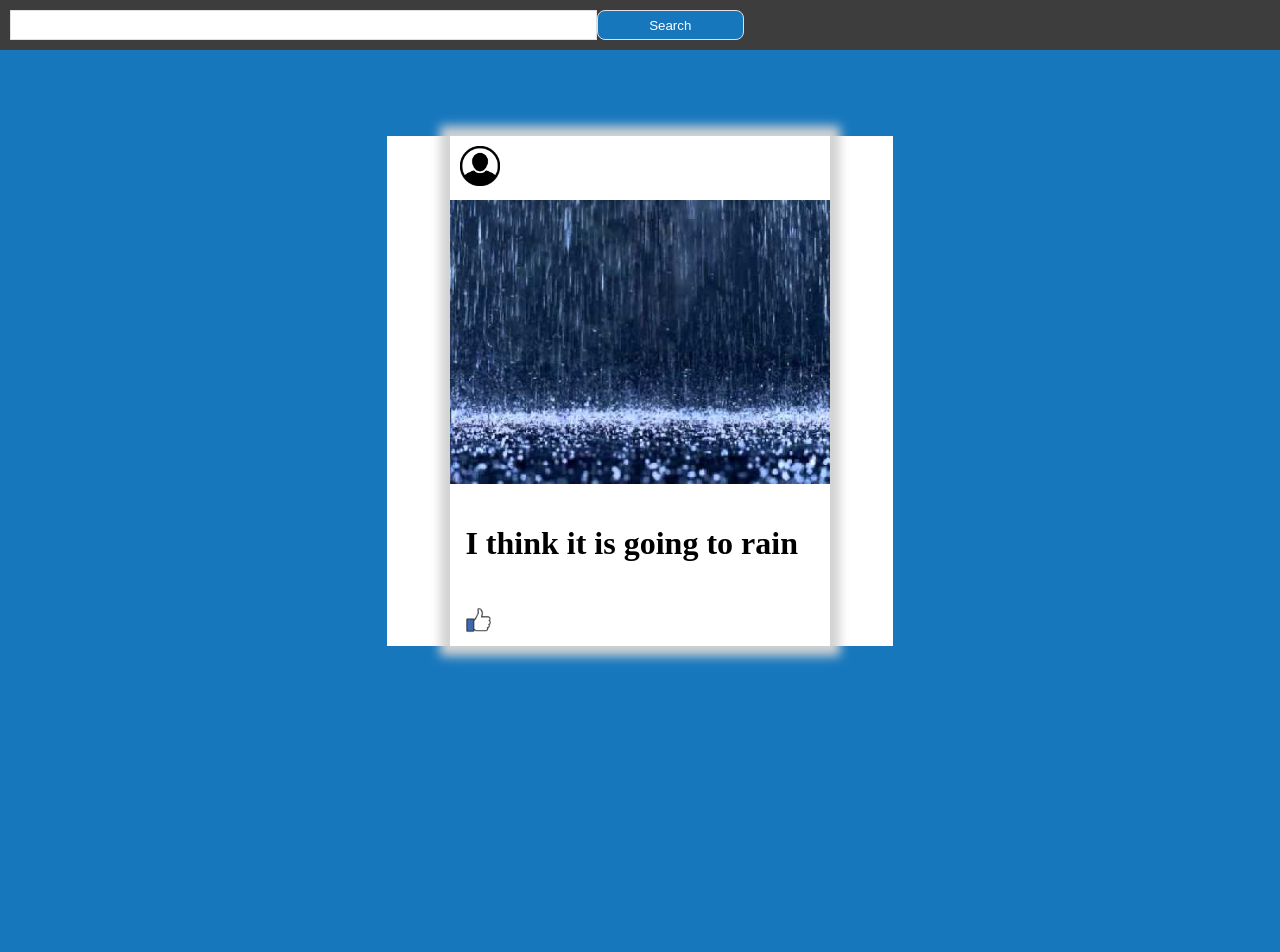
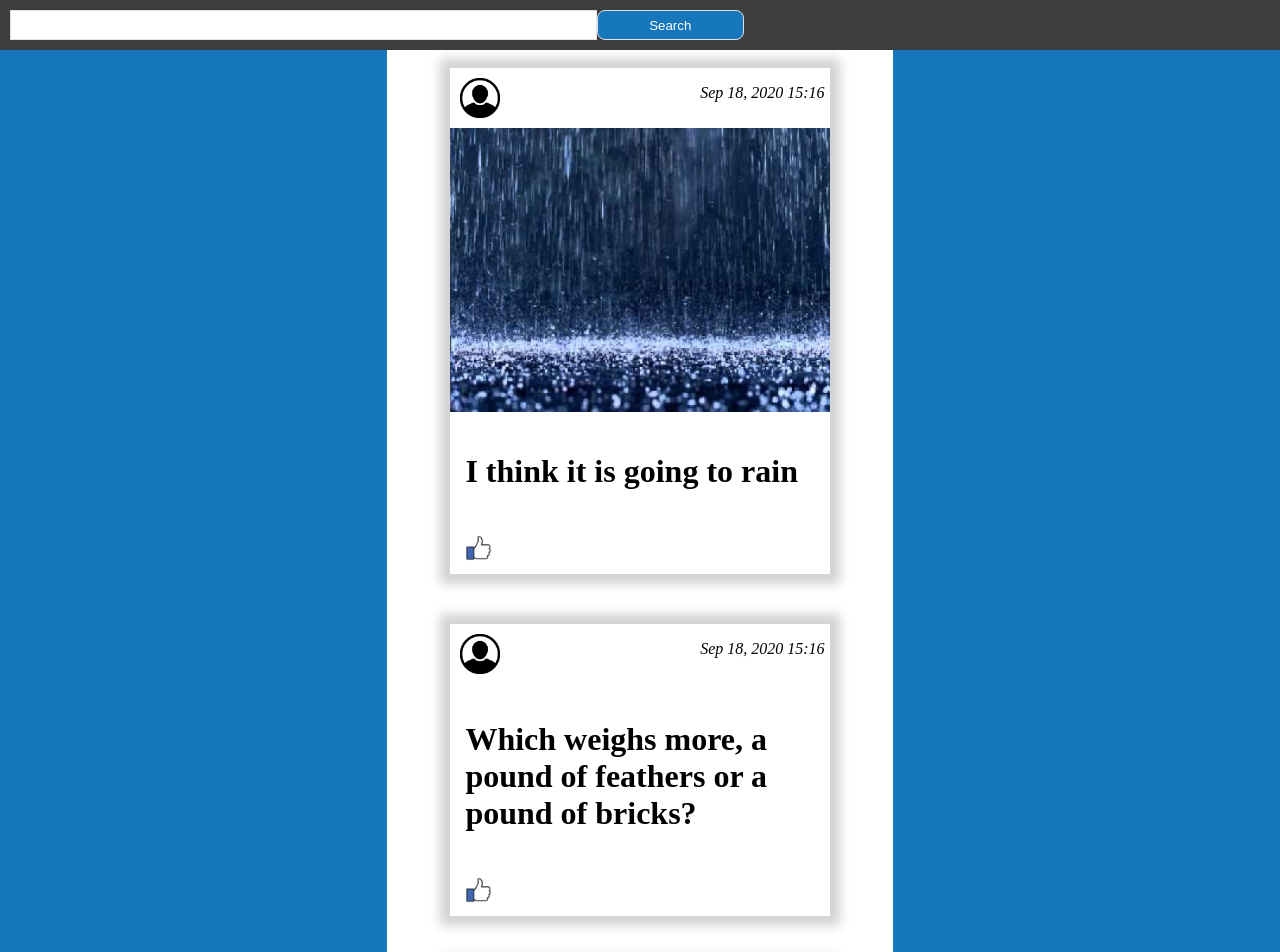
Before and after one commit to robertreimann/mrt, a plain HTML site: page index.html in a window 1280 px wide. Shown: the top 952 px of the page. Before the commit the page ends 800 px from the top, so only its background shows below. Drawn offline with Linux system fonts and the light colour scheme.

Commit message:
Added extra posts, removed bug from the header, added date to posts

```diff
--- a/css/styles.css
+++ b/css/styles.css
@@ -1,19 +1,19 @@
 body {
     background-color: #1777bd;
-    padding-top: 10%;
 }
 
 .login-container {
     box-shadow: 1px 1px 1px 1px darkgrey;
     background-color: white;
     display: block;
+    margin-top: 10%;
     margin-left: auto;
     margin-right: auto;
     width: 25%;
     z-index: 1;
 }
 
-.login-container > div.text {
+.login-container>div.text {
     display: block;
     padding: 25px;
     text-align: center;
@@ -44,6 +44,7 @@ nav {
     left: 0;
     width: 100%;
     display: flex;
+    z-index: 999;
     background-color: #ffffff;
     align-items: center;
 }
@@ -62,7 +63,7 @@ nav div img {
     height: 100%;
 }
 
-nav div.search-container > input {
+nav div.search-container>input {
     box-sizing: border-box;
     height: 30px;
     width: 80%;
@@ -72,7 +73,7 @@ nav div.search-container > input {
     text-align: center;
 }
 
-nav div.search-container > button {
+nav div.search-container>button {
     box-sizing: border-box;
     height: 30px;
     width: 20%;
@@ -91,11 +92,14 @@ nav div.search-container > button {
     margin-right: auto;
     display: block;
     background-color: white;
+    padding-top: 10px;
 }
 
 .post-container {
     background-color: white;
     display: block;
+    margin-top: 50px;
+    margin-bottom: 50px;
     margin-left: auto;
     margin-right: auto;
     width: 75%;
@@ -103,20 +107,36 @@ nav div.search-container > button {
     box-shadow: 0px 0px 10px 10px lightgray;
 }
 
-.post-container > img.avatar {
+.post-container>.post-container-header {
+    width: 100%;
+    display: flex;
+    flex-direction: row;
+}
+
+.post-container-header>img.avatar {
     width: 40px;
     height: 40px;
     padding: 10px;
 }
 
-.post-container > img.post-image {
+img.avatar+p.post-time {
+    font-style: italic;
+}
+
+img.avatar~p.post-time {
+    justify-self: flex-end;
+    margin-left: auto;
+    padding-right: 5px;
+}
+
+.post-container>img.post-image {
     width: 100%;
 }
 
-.post-container > h1 {
+.post-container>h1 {
     padding: 15px;
 }
 
-.post-container > img.post-like {
+.post-container>img.post-like {
     width: 15%;
 }
--- a/index.html
+++ b/index.html
@@ -1,9 +1,11 @@
 <!DOCTYPE html>
 <html>
+
 <head>
     <title>postIt!</title>
     <link rel="stylesheet" href="css/styles.css">
 </head>
+
 <body>
     <header>
         <nav>
@@ -16,11 +18,32 @@
 
     <div class="post-reel">
         <div class="post-container">
-        <img class="avatar" src="res/user.png">
-        <img class="post-image" src="res/rain.jpg">
-        <h1 class="post-title">I think it is going to rain</h1>
-        <img class="post-like" src="res/like.png">
+            <div class="post-container-header">
+                <img class=" avatar " src="res/user.png ">
+                <p class="post-time">Sep 18, 2020 15:16</p>
+            </div>
+            <img class="post-image " src="res/rain.jpg ">
+            <h1 class="post-title ">I think it is going to rain</h1>
+            <img class="post-like " src="res/like.png ">
+        </div>
+        <div class="post-container ">
+            <div class="post-container-header">
+                <img class=" avatar " src="res/user.png ">
+                <p class="post-time">Sep 18, 2020 15:16</p>
+            </div>
+            <h1 class="post-title ">Which weighs more, a pound of feathers or a pound of bricks?</h1>
+            <img class="post-like " src="res/like.png ">
+        </div>
+        <div class="post-container ">
+            <div class="post-container-header">
+                <img class=" avatar " src="res/user.png ">
+                <p class="post-time">Sep 18, 2020 17:18</p>
+            </div>
+            <img class="post-image " src="res/gratisography-chicken-view.jpg ">
+            <h1 class="post-title ">Felt cute might delete it later.</h1>
+            <img class="post-like " src="res/like.png ">
         </div>
     </div>
 </body>
+
 </html>
```
Lines whose indentation alone changed are shown as unchanged.
